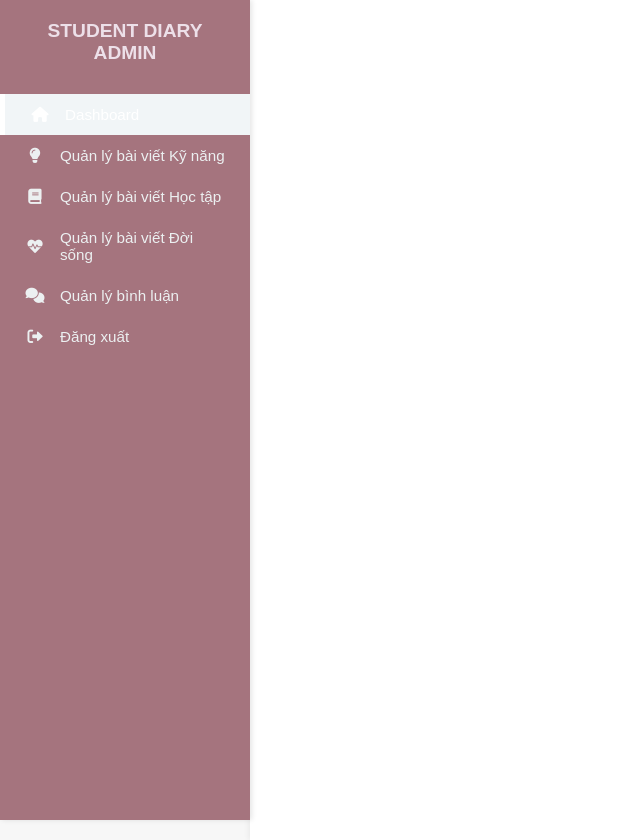
After one commit to nguyendieu245/studentdiary, a PHP site: page /layouts/header.php in a window 1280 px wide. The commit adds this page. Shown: the whole page, without its empty margins (0-640 px from the left). Run offline with PHP 8.4, Linux system fonts and the light colour scheme.

Commit message:
them file

```diff
--- /dev/null
+++ b/views/layouts/header.php
@@ -0,0 +1,97 @@
+<?php
+if (session_status() === PHP_SESSION_NONE) {
+    session_start();
+}
+// Lấy action hiện tại
+$currentAction = $_GET['action'] ?? 'admin_dashboard';
+?>
+<!DOCTYPE html>
+<html lang="vi">
+<head>
+    <meta charset="UTF-8">
+    <meta name="viewport" content="width=device-width, initial-scale=1.0">
+    <title>Admin Dashboard | Student Diary</title>
+
+    <link rel="stylesheet" href="https://cdnjs.cloudflare.com/ajax/libs/font-awesome/6.0.0-beta3/css/all.min.css">
+
+    <style>
+        /* CSS CHUNG */
+        body {
+            font-family: Arial, sans-serif;
+            background-color: #f7f7f7;
+            margin: 0;
+            padding: 0;
+        }
+
+        .main-content-wrapper {
+            margin-left: 250px;
+            padding: 20px;
+            min-height: 100vh;
+            background-color: #fff; /* Nền trắng cho khu vực nội dung */
+            box-shadow: -2px 0 5px rgba(0,0,0,0.05);
+        }
+
+        .sidebar {
+            width: 250px;
+            height: 100vh;
+            position: fixed;
+            top: 0;
+            left: 0;
+            background-color: #a5747eff;
+            color: #ecf0f1;
+            padding-top: 20px;
+            box-shadow: 2px 0 5px rgba(0,0,0,0.1);
+            font-family: Poppins, sans-serif;
+        }
+
+        .logo-text {
+            text-align: center;
+            font-size: 1.2rem;
+            font-weight: bold;
+            margin-bottom: 30px;
+            padding: 0 15px;
+            color: #ede0e9ff; /* Màu nổi bật */
+        }
+
+        .menu-item {
+            display: flex;
+            align-items: center;
+            padding: 12px 20px;
+            color: #ecf0f1;
+            text-decoration: none;
+            transition: background-color 0.3s, color 0.3s;
+            font-size: 0.95rem;
+        }
+
+        .menu-item:hover {
+            background-color: #543d49ff;
+            color: #fff;
+        }
+
+        .menu-item.active {
+            background-color: #f1f5f7ff;
+            color: #fff;
+            border-left: 5px solid #fff;
+        }
+
+        .menu-icon {
+            width: 30px;
+            text-align: center;
+            margin-right: 10px;
+        }
+    </style>
+</head>
+<body>
+
+    <?php include __DIR__ . '/sidebar.php'; ?>
+
+    <div class="main-content-wrapper">
+
+
+
+<?php
+?>
+
+
+</body>
+</html>
--- /dev/null
+++ b/views/layouts/sidebar.php
@@ -0,0 +1,52 @@
+<?php
+$currentAction = $currentAction ?? ($_GET['action'] ?? 'admin_dashboard');
+
+function isActive($expectedAction, $currentAction) {
+    if (strpos($currentAction, $expectedAction) === 0) {
+        return 'active';
+    }
+    if ($expectedAction === 'admin_dashboard' && $currentAction === 'admin_dashboard') {
+         return 'active';
+    }
+    return '';
+}
+?>
+
+<div class="sidebar">
+    <div class="logo-text">STUDENT DIARY ADMIN</div>
+
+    <a class="menu-item <?php echo isActive('admin_dashboard', $currentAction); ?>"
+       href="index.php?action=admin_dashboard">
+        <div class="menu-icon"><i class="fas fa-home"></i></div>
+        <div>Dashboard</div>
+    </a>
+
+    <a class="menu-item <?php echo isActive('kynang', $currentAction); ?>"
+       href="index.php?action=kynang">
+        <div class="menu-icon"><i class="fas fa-lightbulb"></i></div>
+        <div>Quản lý bài viết Kỹ năng</div>
+    </a>
+
+    <a class="menu-item <?php echo isActive('hoctap', $currentAction); ?>"
+       href="index.php?action=hoctap">
+        <div class="menu-icon"><i class="fas fa-book"></i></div>
+        <div>Quản lý bài viết Học tập</div>
+    </a>
+
+    <a class="menu-item <?php echo isActive('doisong', $currentAction); ?>"
+       href="index.php?action=doisong">
+        <div class="menu-icon"><i class="fas fa-heartbeat"></i></div>
+        <div>Quản lý bài viết Đời sống</div>
+    </a>
+
+    <a class="menu-item <?php echo isActive('comments', $currentAction); ?>"
+       href="index.php?action=comments">
+        <div class="menu-icon"><i class="fas fa-comments"></i></div>
+        <div>Quản lý bình luận</div>
+    </a>
+
+    <a class="menu-item" href="index.php?action=admin_logout">
+        <div class="menu-icon"><i class="fas fa-sign-out-alt"></i></div>
+        <div>Đăng xuất</div>
+    </a>
+</div>
```
Also changed, not shown: config/Database.php (deleted, +0 -25 lines), public/css/admin_login.css (added, +82 -0 lines), views/admin/dashboard.php (+41 -76 lines), views/admin/login.php (+29 -20 lines).
